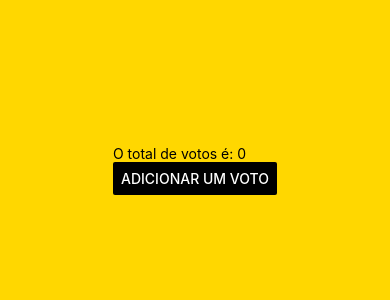
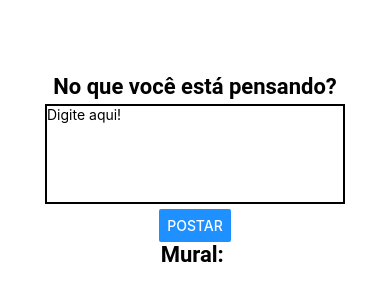
Before and after one commit to vinnidias/react-native, a React Native app: screen / in a window 390 px wide. Shown: the part 252-552 px from the top of the page. Built offline with nearby package versions, Linux system fonts and the light colour scheme.

Commit message:
app da aula 30, Text, TextImput e Buttons

```diff
--- a/App.js
+++ b/App.js
@@ -1,40 +1,74 @@
 
 import React, {useState} from 'react';
-import { StyleSheet, Text, View, Button } from 'react-native';
+import { StyleSheet, Text, View, Button, TextInput, Alert } from 'react-native';
 
-function Votos(){
-  const [totalDeVotos, setTotalDeVotos] = useState(0)
-  return (
-    <View>
-      <Text>O total de votos é: {totalDeVotos}</Text>
+function Render(){
+  const [textoDigitado, setTextoDigitado] = useState('');
+  const [textoPostado, setTextoPostado] = useState('')
+
+  return(
+  <View style={styles.container}>
+      <Text style={styles.titulo} >No que você está pensando?</Text>
+      <TextInput style ={{
+        height: 100,
+        width: 300,
+        borderColor: 'black',
+        borderWidth: 2,
+        margin: 5}}
+        placeholder="Digite aqui!"
+        multiline={true}
+        onChangeText={texto => setTextoDigitado(texto)}
+        maxLength={140}
+        value = {textoDigitado}
+        />
       <Button
-      onPress={()=>{
-        setTotalDeVotos(totalDeVotos + 1);
+      onPress={() => {
+        if (textoDigitado.length < 50){
+          Alert.alert("Caracteres minimos de 50")
+        }else{
+        setTextoPostado(textoDigitado),
+        Alert.alert("Pensamento Postado")
+        setTextoDigitado('')
+        }
       }}
-      title ='Adicionar um voto'
-      color = '#000000'
-      />
+      title="Postar" color="#1e90ff" />
+
+      <Text style={styles.titulo}>Mural: </Text>
+      <Text style={styles.fonteBase}>{textoPostado}</Text>
+    </View>
+
+  )
+}
 
 
 
-    </View>
+export default function App() {
+  return(
+    <Render/>
   )
-}
-
-export default function App() {
-
-  return (
-    <View style={styles.container}>
-      <Votos/>
-    </View>
-  );
 }
 
 const styles = StyleSheet.create({
   container: {
     flex: 1,
-    backgroundColor: '#ffd700',
+    backgroundColor: 'white',
     alignItems: 'center',
     justifyContent: 'center',
   },
+  fonteBase: {
+    fontFamily: 'Roboto',
+    fontSize:  20
+},
+titulo: {
+    fontFamily: 'Roboto',
+    fontSize: 22,
+    fontWeight: 'bold'
+
+},
+negrito: {
+  fontFamily: 'Roboto',
+  fontSize: 20,
+  fontWeight: 'bold'
+
+}
 });
```
